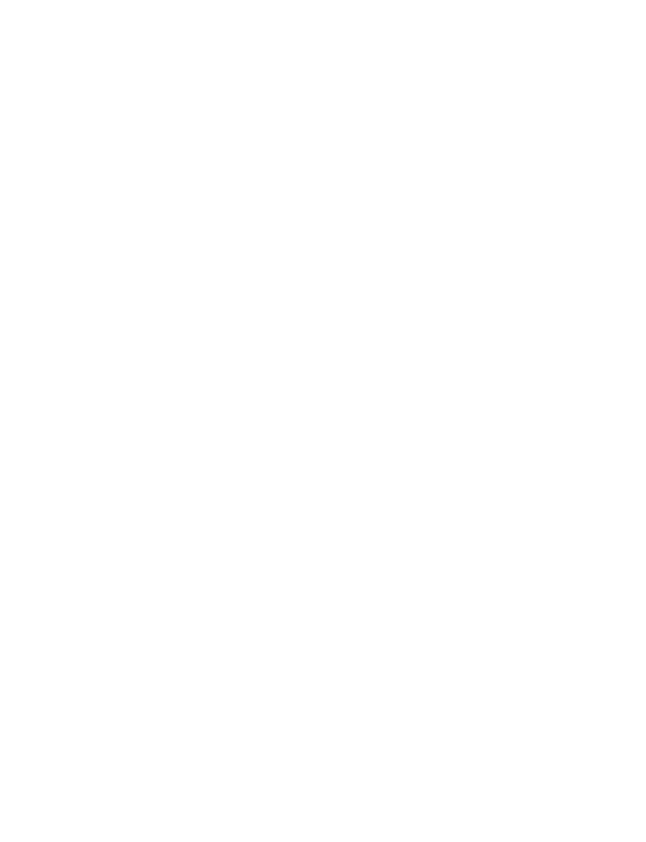
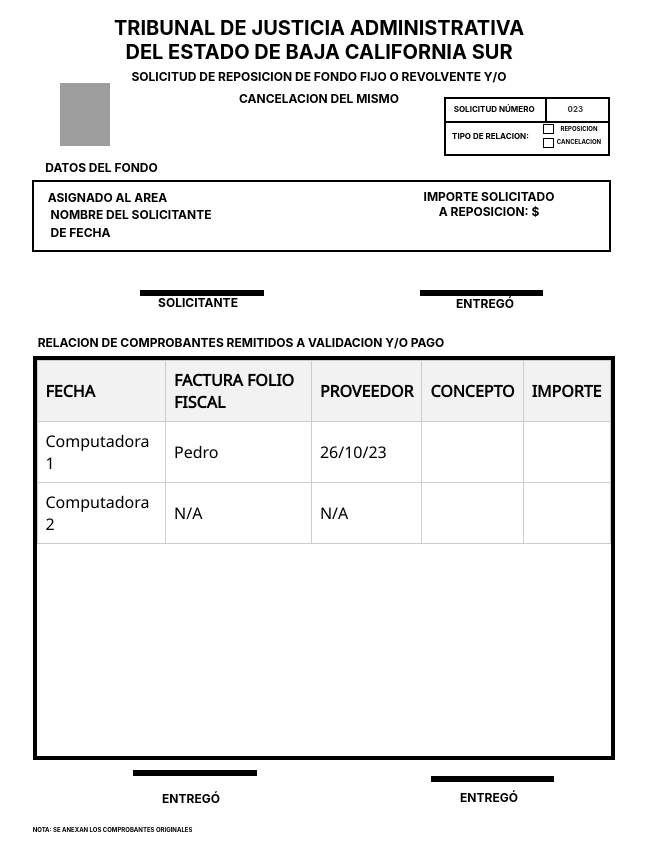
Before and after one commit to JonathanLeon2610/Inventariado, a React (Vite) app: page /reporte in a window 1280 px wide. Before the commit this address had no page. Shown: the whole page, without its empty margins (321-967 px from the left). Before the commit the page ends 800 px from the top, so only its background shows below. Built offline with nearby package versions, Linux system fonts and the light colour scheme; grey boxes are pictures that could not be loaded.

Commit message:
Corregir error de folio

```diff
--- a/src/App.jsx
+++ b/src/App.jsx
@@ -6,6 +6,7 @@
 import AgregarBienInventariable from './pages/AgregarBienInventariable';
 import TablaImportarBien from './pages/TablaImportarBien';
 import ImportarBienInventariable from './pages/ImportarBienInventariable';
+import Reporte from './components/Reporte';
 
 
 
@@ -20,9 +21,10 @@
         <Route path="/table-import-bien-inventariable" element={<TablaImportarBien/>}/>
         <Route path="/edit-bien-inventariable/:id" element={<EditBienInventariable/>}/>
         <Route path="/agregar-bien-inventariable" element={<AgregarBienInventariable/>}/>
-        <Route path="/" element={<Main/>}/>
+        <Route path="/" element={<Login/>}/>
         <Route path="/main" element={<Main/>}/>
         <Route path="/login" element={<Login/>}/>
+        <Route path="/reporte" element={<Reporte/>}/>
       </Routes>
     </Router>
 
--- /dev/null
+++ b/src/components/Reporte.jsx
@@ -0,0 +1,72 @@
+function Reporte(){
+    return(
+        <>
+        <div className="reporte-body">
+        <div style={{width: "595px", height: "842px", position: 'relative', background: 'white'}}>
+  <div style={{width: "435px", height: "82px", left: "80px", top: "16px", position: 'absolute', textAlign: 'center'}}><span style={{color: 'black', fontSize: "20px", fontFamily: 'Inter', fontWeight: '700', wordWrap: 'break-word'}}>TRIBUNAL DE JUSTICIA ADMINISTRATIVA DEL ESTADO DE BAJA CALIFORNIA SUR<br/></span><span style={{color: 'black', fontSize: "12px", fontFamily: 'Inter', fontWeight: '700', wordWrap: 'break-word'}}>SOLICITUD DE REPOSICION DE FONDO FIJO O REVOLVENTE Y/O CANCELACION DEL MISMO</span></div>
+  <div style={{width: "163px", height: "55px", left: "422px", top: "97px", position: 'absolute'}}>
+    <div style={{width: "162.54px", height: "55px", left: "0px", top: "0px", position: 'absolute', background: 'white', border: '2px black solid'}} />
+    <div style={{width: "101.30px", height: "22.22px", left: "0px", top: "0px", position: 'absolute', background: 'white', border: '2px black solid'}} />
+    <div style={{width: "101.30px", height: "12.02px", left: "0px", top: "6.56px", position: 'absolute', textAlign: 'center', color: 'black', fontSize: "8px", fontFamily: 'Inter', fontWeight: '700', wordWrap: 'break-word'}}>SOLICITUD NÚMERO</div>
+    <div style={{width: "61.24px", height: "22.22px", left: "101.30px", top: "0px", position: 'absolute', background: 'white', border: '2px black solid'}} />
+    <div style={{width: "61.70px", height: "12.02px", left: "101px", top: "7px", position: 'absolute', opacity: 0.80, textAlign: 'center', color: 'black', fontSize: "8px", fontFamily: 'Inter', fontWeight: '700', wordWrap: 'break-word'}}>023</div>
+    <div style={{width: "88.41px", height: "8.74px", left: "2.76px", top: "33.51px", position: 'absolute', textAlign: 'center', color: 'black', fontSize: "8px", fontFamily: 'Inter', fontWeight: '700', wordWrap: 'break-word'}}>TIPO DE RELACION:</div>
+    <div style={{width: "9.67px", height: "7.65px", left: "99px", top: "27px", position: 'absolute', background: 'white', border: '1px black solid'}} />
+    <div style={{width: "9.67px", height: "7.65px", left: "99px", top: "41px", position: 'absolute', background: 'white', border: '1px black solid'}} />
+    <div style={{width: "53px", height: "6px", left: "109px", top: "28px", position: 'absolute', textAlign: 'center', color: 'black', fontSize: "6px", fontFamily: 'Inter', fontWeight: '700', wordWrap: 'break-word'}}>REPOSICION</div>
+    <div style={{width: "63px", height: "5px", left: "104px", top: "41px", position: 'absolute', textAlign: 'center', color: 'black', fontSize: "6px", fontFamily: 'Inter', fontWeight: '700', wordWrap: 'break-word'}}>CANCELACION</div>
+  </div>
+  <img style={{width: "50px", height: "63px", left: "38px", top: "83px", position: 'absolute'}} src={import.meta.env.VITE_REACT_APP_API_URL+ "images/logotipo.png"} />
+  <div style={{width: "150px", height: "16px", left: "5px", top: "160px", position: 'absolute', textAlign: 'center', color: 'black', fontSize: "12px", fontFamily: 'Inter', fontWeight: '700', wordWrap: 'break-word'}}>DATOS DEL FONDO</div>
+  <div style={{width: "575px", height: "68px", left: "10px", top: "180px", position: 'absolute', background: 'white', border: '2px black solid'}} />
+  <div style={{width: "142px", height: "18px", left: "15px", top: "190px", position: 'absolute', textAlign: 'center', color: 'black', fontSize: "12px", fontFamily: 'Inter', fontWeight: '700', wordWrap: 'break-word'}}>ASIGNADO AL AREA</div>
+  <div style={{width: "171px", height: "15px", left: "24px", top: "207px", position: 'absolute', textAlign: 'center', color: 'black', fontSize: "12px", fontFamily: 'Inter', fontWeight: '700', wordWrap: 'break-word'}}>NOMBRE DEL SOLICITANTE</div>
+  <div style={{width: "152px", height: "15px", left: "-17px", top: "225px", position: 'absolute', textAlign: 'center', color: 'black', fontSize: "12px", fontFamily: 'Inter', fontWeight: '700', wordWrap: 'break-word'}}>DE FECHA</div>
+  <div style={{width: "139px", height: "11px", left: "398px", top: "189px", position: 'absolute', textAlign: 'center', color: 'black', fontSize: "12px", fontFamily: 'Inter', fontWeight: '700', wordWrap: 'break-word'}}>IMPORTE SOLICITADO A REPOSICION: $</div>
+  <div style={{width: "91px", height: "10px", left: "131px", top: "295px", position: 'absolute', textAlign: 'center', color: 'black', fontSize: "12px", fontFamily: 'Inter', fontWeight: '700', wordWrap: 'break-word'}}>SOLICITANTE</div>
+  <div style={{width: "118px", height: "0px", left: "118px", top: "290px", position: 'absolute', border: '3px black solid'}}></div>
+  <div style={{width: "67px", height: "11px", left: "430px", top: "296px", position: 'absolute', textAlign: 'center', color: 'black', fontSize: "12px", fontFamily: 'Inter', fontWeight: '700', wordWrap: 'break-word'}}>ENTREGÓ</div>
+  <div style={{width: "117px", height: "0px", left: "398px", top: "290px", position: 'absolute', border: '3px black solid'}}></div>
+  <div style={{width: "595px", height: "16px", left: "-78px", top: "335px", position: 'absolute', textAlign: 'center', color: 'black', fontSize: "12px", fontFamily: 'Inter', fontWeight: '700', wordWrap: 'break-word'}}>RELACION DE COMPROBANTES REMITIDOS A VALIDACION Y/O PAGO</div>
+  <div style={{width: "574px", height: "396px", left: "11px", top: "356px", position: 'absolute', background: 'white', border: '4px black solid'}} className='tabla-reporte-container'>
+  <table>
+          <thead>
+            <tr>
+              <th>FECHA</th>
+              <th>FACTURA FOLIO FISCAL</th>
+              <th>PROVEEDOR</th>
+              <th>CONCEPTO</th>
+              <th>IMPORTE</th>
+            </tr>
+          </thead>
+          <tbody>
+            <tr>
+              <td>Computadora 1</td>
+              <td>Pedro</td>
+              <td>26/10/23</td>
+              <td></td>
+              <td></td>
+            </tr>
+            <tr>
+              <td>Computadora 2</td>
+              <td>N/A</td>
+              <td>N/A</td>
+              <td></td>
+              <td></td>
+            </tr>
+          </tbody>
+</table>
+  </div>
+  <div style={{width: "67px", height: "11px", left: "434px", top: "790px", position: 'absolute', textAlign: 'center', color: 'black', fontSize: "12px", fontFamily: 'Inter', fontWeight: '700', wordWrap: 'break-word'}}>ENTREGÓ</div>
+  <div style={{width: "118px", height: "0px", left: "111px", top: "770px", position: 'absolute', border: '3px black solid'}}></div>
+  <div style={{width: "67px", height: "11px", left: "136px", top: "791px", position: 'absolute', textAlign: 'center', color: 'black', fontSize: "12px", fontFamily: 'Inter', fontWeight: '700', wordWrap: 'break-word'}}>ENTREGÓ</div>
+  <div style={{width: "117px", height: "0px", left: "409px", top: "776px", position: 'absolute', border: '3px black solid'}}></div>
+  <div style={{width: "360px", height: "10px", left: "-89px", top: "826px", position: 'absolute', textAlign: 'center', color: 'black', fontSize: "6px", fontFamily: 'Inter', fontWeight: '700', wordWrap: 'break-word'}}>NOTA: SE ANEXAN LOS COMPROBANTES ORIGINALES</div>
+</div>
+
+        </div>
+
+        </>
+    )
+}
+export default Reporte;
--- a/src/index.css
+++ b/src/index.css
@@ -9,11 +9,15 @@
 
 @media print {
   /* Ocultar elementos no deseados */
-  body * {
+  .sidebar{
     visibility: hidden;
   }
 
-  .table-to-print, .table-to-print * {
+  .reporte-body{
+    visibility: visible;
+  }
+
+  .table-to-print, .table-to-print  .reporte-body * {
     visibility: visible;
   }
   .table-to-print {
@@ -488,3 +492,11 @@
   border-radius: 5px;
   border: solid 1px;
 }
+
+
+
+.reporte-body{
+  display: flex;
+  align-items: center;
+  justify-content: center;
+}
--- a/src/pages/AdjuntarPDF.jsx
+++ b/src/pages/AdjuntarPDF.jsx
@@ -19,7 +19,6 @@
   function findCommonFileNames(validFiles, files) {
     validFiles.map((validFile, index) => {
       var validFileName = validFile.fileNameXml.split(".")[0];
-      console.log(validFileName);
       var uuid = validFile.uuid
       files.forEach((file) => {
         if (file.name.split(".")[0] === validFileName) {
@@ -47,7 +46,6 @@
           )
             .then((response) => response.text())
             .then((result) => {
-              console.log(result);
               Swal.fire(
                 "Registro exitoso!",
                 "El archivo se ha registrado correctamente",
@@ -81,7 +79,6 @@
     )
       .then((response) => response.json())
       .then((result) => {
-        console.log(result);
         setValidFiles(result);
         findCommonFileNames(result, files);
       })
--- a/src/pages/Inventariable.jsx
+++ b/src/pages/Inventariable.jsx
@@ -88,9 +88,10 @@
         <table className="table-to-print">
           <thead>
             <tr>
-              <th colSpan="6">Lista de inventariables</th>
+              <th colSpan="12">Lista de inventariables -- Pagina # {currentPage}</th>
             </tr>
             <tr>
+              <th>#</th>
               <th># Inventario</th>
               <th>Descripcion</th>
               <th>Marca</th>
@@ -101,8 +102,9 @@
             </tr>
           </thead>
           <tbody>
-            {data.map((item) => (
+            {data.map((item,index) => (
               <tr key={item.id}>
+                <td>{index+1}</td>
                 <td>{item.numeroInventario}</td>
                 <td>{item.activoDescripcion}</td>
                 <td>{getMarcaNameById(item.marcaId)}</td>
--- a/src/pages/VerFacturas.jsx
+++ b/src/pages/VerFacturas.jsx
@@ -161,12 +161,19 @@
           folio: filterFolio,
         } = filterCriteria;
 
+        // Verificar y proporcionar valores predeterminados para todos los campos
+        const uuidToCompare = uuid ?? "";
+        const emisor_RFCToCompare = emisor_RFC ?? "";
+        const comprobante_FechaToCompare = comprobante_Fecha ?? "";
+        const emisor_NombreToCompare = emisor_Nombre ?? "";
+        const comprobante_FolioToCompare = comprobante_Folio ?? "-";
+
         return (
-            uuid.includes(filterUUID) &&
-            emisor_RFC.includes(filterRFC) &&
-            comprobante_Fecha.includes(filterFecha) &&
-            emisor_Nombre.includes(filterNombre) &&
-            comprobante_Folio.includes(filterFolio)
+          uuidToCompare.includes(filterUUID) &&
+          emisor_RFCToCompare.includes(filterRFC) &&
+          comprobante_FechaToCompare.includes(filterFecha) &&
+          emisor_NombreToCompare.includes(filterNombre) &&
+          comprobante_FolioToCompare.includes(filterFolio)
         );
       });
 
@@ -260,7 +267,7 @@
               <td>{item.uuid}</td>
               <td>{item.emisor_Nombre}</td>
               <td>{item.emisor_RFC}</td>
-              <td>{item.comprobante_Folio}</td>
+              <td>{item.comprobante_Folio !== null ?(item.comprobante_Folio):("")}</td>
               <td>${item.comprobante_Total.toLocaleString("en")}</td>
               <td>{item.comprobante_Fecha}</td>
               <td className="no-print">
```
Also changed, not shown: src/components/FacturaPreview.jsx (+13 -9 lines). Lines whose indentation alone changed are shown as unchanged.
